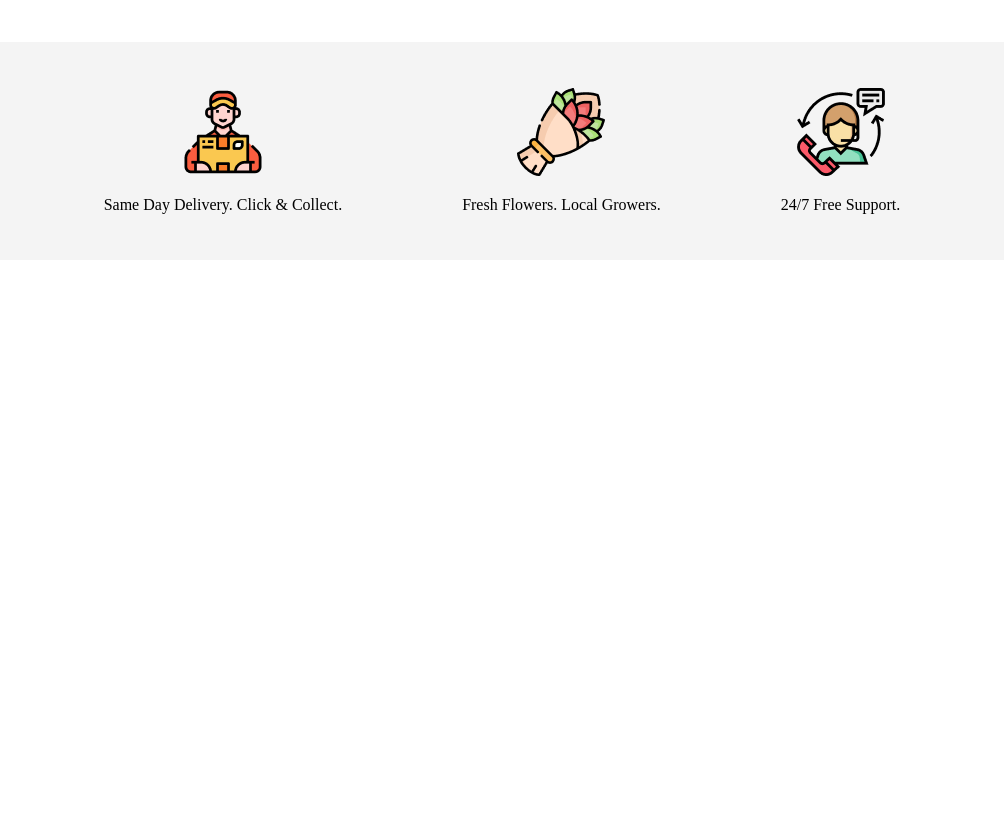
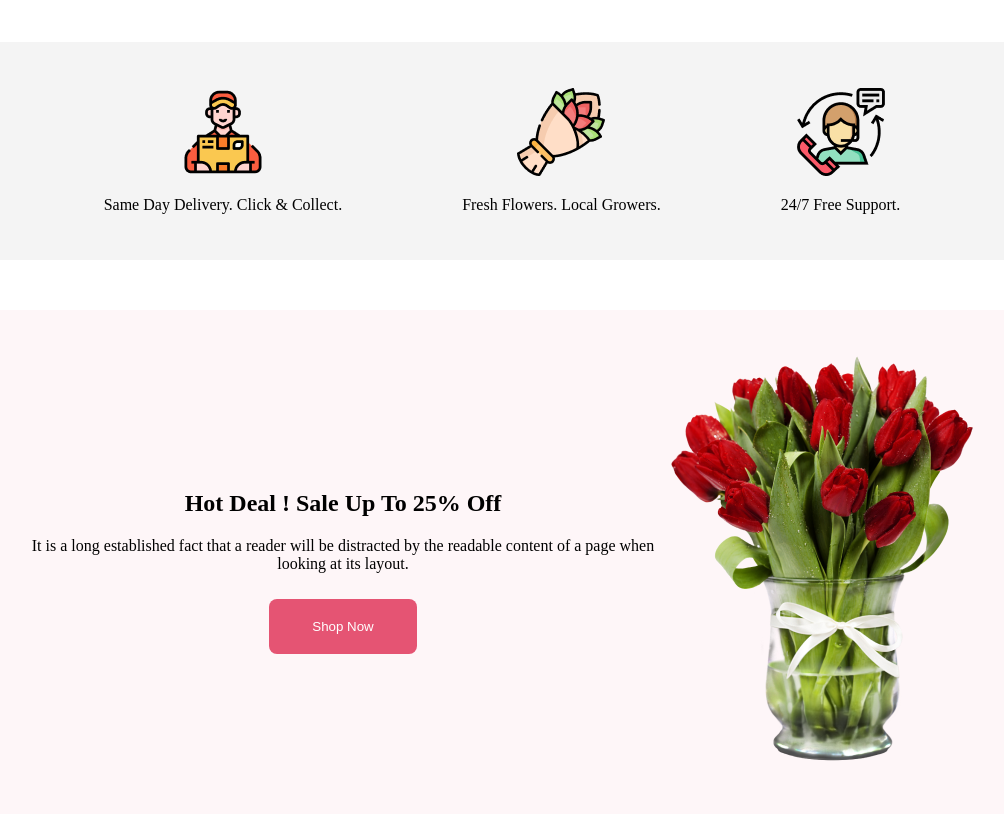
Before and after one commit to saiful108/flower-shop, a plain HTML site: page index.html in a window 1280 px wide. Shown: the part 1483-2300 px from the top of the page, without its empty margins (138-1142 px from the left). Before the commit the page ends 1751 px from the top, so only its background shows below. Drawn offline with Linux system fonts and the light colour scheme.

Commit message:
added hot deal

```diff
--- a/index.html
+++ b/index.html
@@ -80,6 +80,25 @@
 
 
 </section>
+
+<!-- hot deal -->
+
+<section>
+    <div  class="hot-deal">
+
+        <div style="text-align: center;">
+            <h2>Hot Deal ! Sale Up To 25% Off</h2>
+            <p>It is a long established fact that a reader will be distracted by the readable content of a page when looking at its layout.</p>
+            <button class="header-btn">Shop Now</button>
+
+        </div>
+        <div style="text-align: center;">
+            <img class="top-image" src="../../../../image/pngwing 8.png" alt="">
+        </div>
+
+    </div>
+
+</section>
     </div>
 
 </body>
--- a/style.css
+++ b/style.css
@@ -75,3 +75,22 @@ background: rgba(39, 39, 39, 0.05);
 .service{
     padding: 30px 60px;
 }
+
+/* hot deal */
+.hot-deal{
+    margin-top: 50px;
+    display: flex;
+    justify-content: center;
+    align-items: center;
+    padding: 40px 100px;
+    border-radius: 8px;
+background: rgba(229, 84, 115, 0.05);
+
+}
+.top-image{
+    width: 318px;
+
+}
+.deal{
+
+}
```
